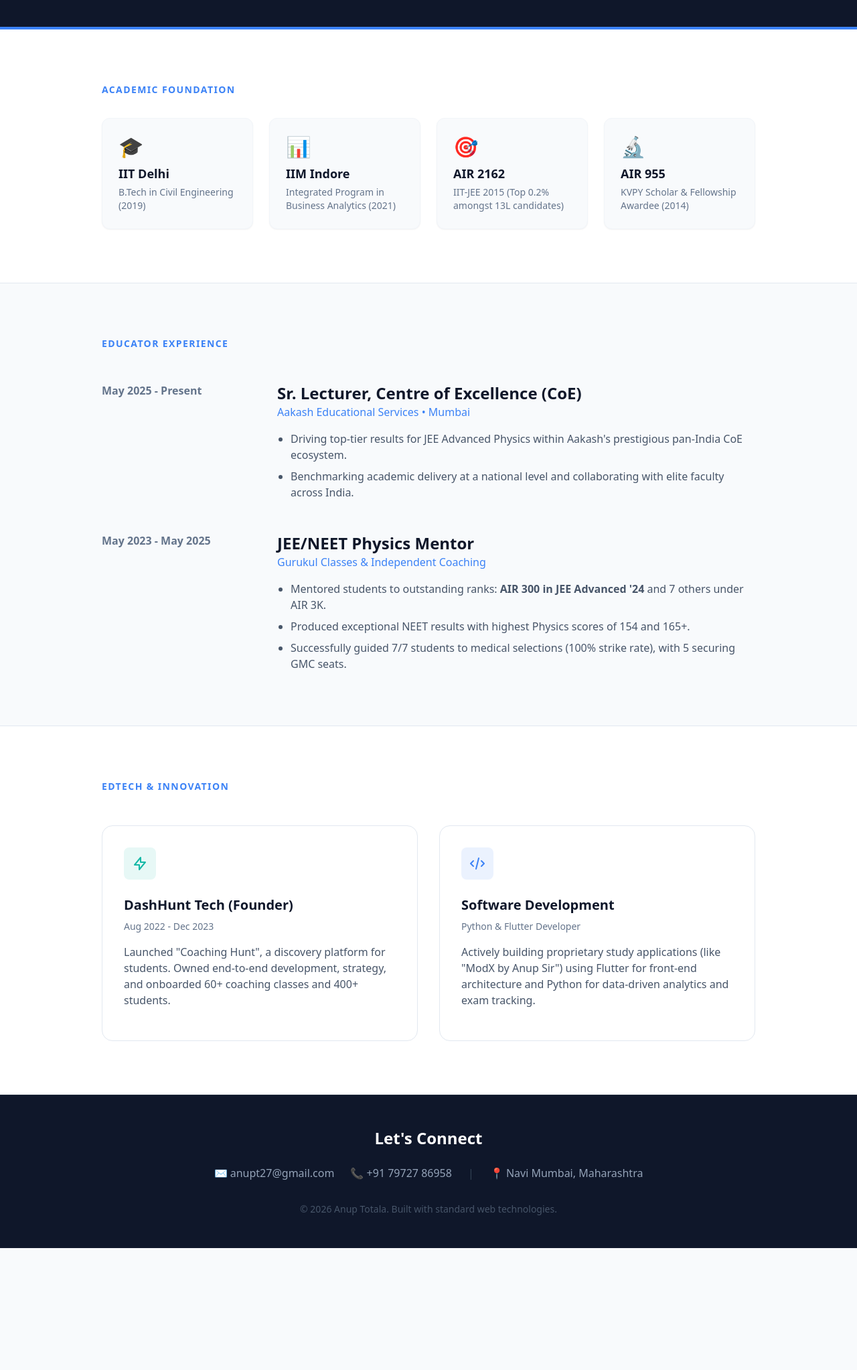
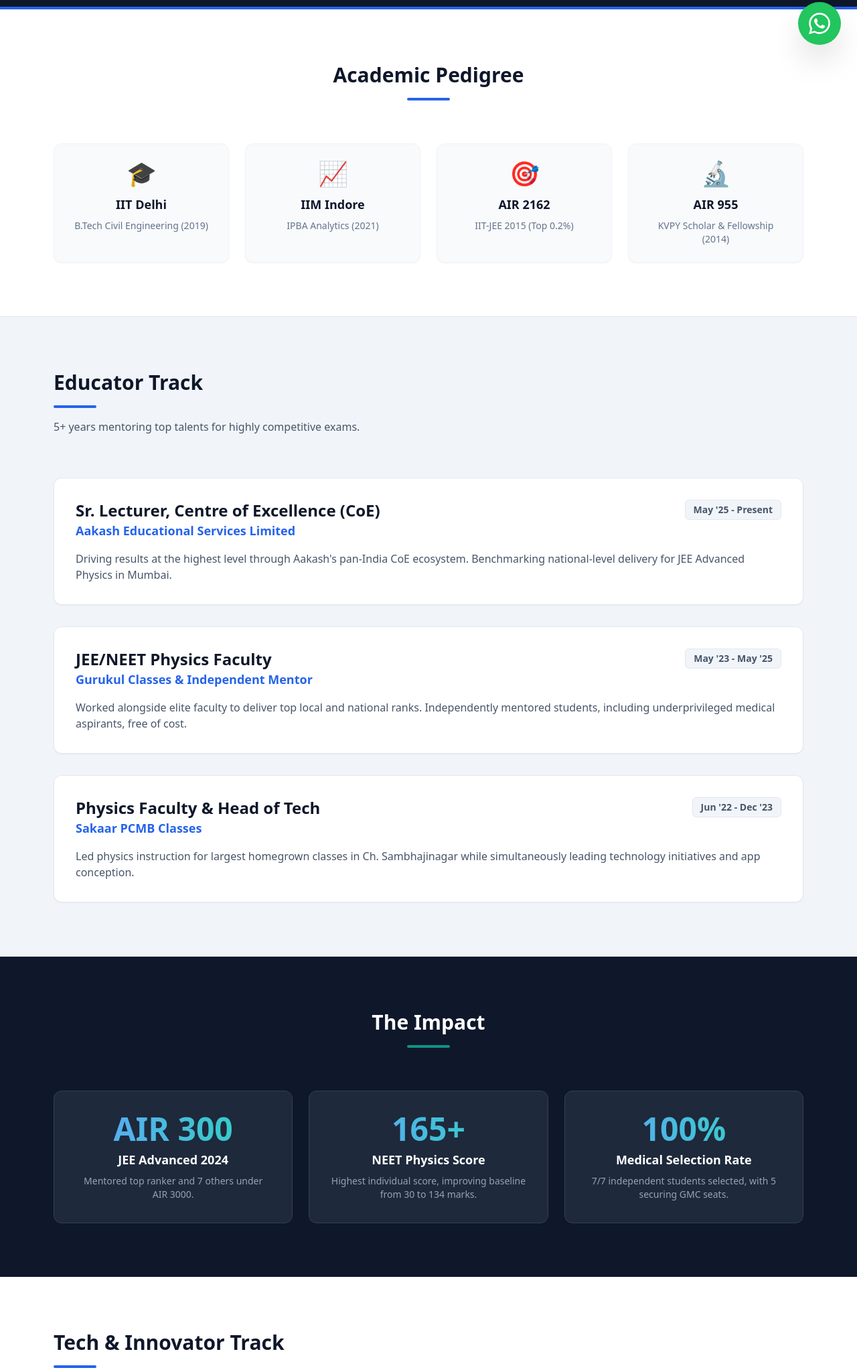
Before and after one commit to corpclegg27/firstwebpage, a plain HTML site: page index.html in a window 1280 px wide. Shown: the part 709-2754 px from the top of the page at 67% size. Before the commit the page ends 2572 px from the top, so only its background shows below. Drawn offline with nearby package versions, Linux system fonts and the light colour scheme.

Commit message:
Auto-sync update: 2026-03-09 04:38 PM

```diff
--- a/index.html
+++ b/index.html
@@ -1,9 +1,9 @@
 <!DOCTYPE html>
-<html lang="en">
+<html lang="en" class="scroll-smooth">
 <head>
     <meta charset="UTF-8">
     <meta name="viewport" content="width=device-width, initial-scale=1.0">
-    <title>Anup Totala | Physics Educator & EdTech Innovator</title>
+    <title>Anup Totala | Physics Educator & EdTech Developer</title>
     <meta name="description" content="IIT Delhi & IIM Indore Alumnus. Senior Physics Lecturer for JEE Advanced & NEET. EdTech Founder and App Developer.">
 
     <script src="https://cdn.tailwindcss.com"></script>
@@ -13,170 +13,219 @@
             theme: {
                 extend: {
                     colors: {
-                        slateDark: '#0f172a', /* Deep tech aesthetic */
-                        accentBlue: '#3b82f6', /* Professional trust blue */
-                        accentTeal: '#14b8a6' /* Innovator highlight */
+                        darkBg: '#0f172a',
+                        primaryBlue: '#2563eb',
+                        accentTeal: '#0d9488'
                     }
                 }
             }
         }
     </script>
 </head>
-<body class="bg-slate-50 text-slate-800 font-sans antialiased selection:bg-accentBlue selection:text-white">
+<body class="bg-slate-50 text-slate-800 font-sans antialiased">
 
-    <nav class="bg-white/80 backdrop-blur-md shadow-sm sticky top-0 z-50 border-b border-slate-200">
-        <div class="max-w-5xl mx-auto px-6 py-4 flex justify-between items-center">
-            <div class="font-extrabold text-xl text-slateDark tracking-tight">
-                Anup<span class="text-accentBlue">Totala</span>
+    <nav class="bg-white/90 backdrop-blur-md shadow-sm sticky top-0 z-40 border-b border-slate-200">
+        <div class="max-w-6xl mx-auto px-4 py-4 flex justify-between items-center">
+            <div class="font-extrabold text-2xl text-darkBg tracking-tight">
+                Anup<span class="text-primaryBlue">Totala</span>
             </div>
-            <div class="hidden md:flex gap-6 font-medium text-slate-600">
-                <a href="#about" class="hover:text-accentBlue transition">Pedigree</a>
-                <a href="#experience" class="hover:text-accentBlue transition">Experience</a>
-                <a href="#tech" class="hover:text-accentBlue transition">EdTech</a>
+            <div class="hidden md:flex gap-8 font-semibold text-slate-600">
+                <a href="#pedigree" class="hover:text-primaryBlue transition">Pedigree</a>
+                <a href="#teaching" class="hover:text-primaryBlue transition">Teaching</a>
+                <a href="#impact" class="hover:text-primaryBlue transition">Impact</a>
+                <a href="#tech" class="hover:text-primaryBlue transition">EdTech</a>
             </div>
-            <a href="mailto:anupt27@gmail.com" class="bg-slateDark text-white px-5 py-2 rounded-lg font-semibold hover:bg-slate-800 transition shadow-sm text-sm">
-                Get in Touch
-            </a>
+            <div class="md:hidden font-bold text-primaryBlue text-sm">
+                IIT-D | IIM-I
+            </div>
         </div>
     </nav>
 
-    <header class="bg-slateDark text-white py-24 md:py-32 px-6 border-b-4 border-accentBlue">
-        <div class="max-w-5xl mx-auto">
-            <div class="inline-block bg-slate-800 text-accentTeal font-semibold px-4 py-1 rounded-full text-sm mb-6 border border-slate-700">
+    <header class="bg-darkBg text-white py-20 md:py-32 px-4 border-b-4 border-primaryBlue relative overflow-hidden">
+        <div class="max-w-6xl mx-auto relative z-10">
+            <div class="inline-block bg-slate-800 text-accentTeal font-bold px-4 py-1 rounded-full text-sm mb-6 border border-slate-700 shadow-sm">
                 IIT Delhi & IIM Indore Alumnus
             </div>
             <h1 class="text-5xl md:text-7xl font-extrabold tracking-tight leading-tight mb-6">
-                Mastering the physics of <br> <span class="text-transparent bg-clip-text bg-gradient-to-r from-accentBlue to-accentTeal">learning & technology.</span>
+                Physics Educator.<br>
+                <span class="text-transparent bg-clip-text bg-gradient-to-r from-blue-400 to-teal-400">Tech Innovator.</span>
             </h1>
             <p class="text-lg md:text-xl text-slate-400 max-w-2xl mb-10 leading-relaxed">
-                I am a passionate educator with 5+ years of experience mentoring students to top ranks in JEE Advanced and NEET. Beyond the classroom, I build data-driven EdTech solutions and mobile apps to revolutionize how students learn.
+                Empowering students to crack JEE Advanced and NEET through rigorous Physics mentoring, while building scalable EdTech tools with Python and Flutter to revolutionize the learning experience.
             </p>
-            <div class="flex flex-wrap gap-4">
-                <a href="#experience" class="bg-accentBlue text-white px-8 py-3 rounded-lg font-bold hover:bg-blue-600 transition shadow-lg">
-                    View Teaching Profile
+            <div class="flex flex-col sm:flex-row gap-4">
+                <a href="#impact" class="bg-primaryBlue text-white px-8 py-3 rounded-lg font-bold hover:bg-blue-700 transition shadow-lg text-center">
+                    View Student Results
                 </a>
-                <a href="#tech" class="bg-transparent border border-slate-600 text-slate-300 px-8 py-3 rounded-lg font-bold hover:bg-slate-800 transition">
-                    Explore Tech Projects
+                <a href="Anup_Totala_CV.pdf" target="_blank" class="bg-transparent border-2 border-slate-600 text-slate-300 px-8 py-3 rounded-lg font-bold hover:bg-slate-800 transition text-center">
+                    Download Resume
                 </a>
             </div>
         </div>
     </header>
 
-    <section id="about" class="py-20 bg-white">
-        <div class="max-w-5xl mx-auto px-6">
-            <h2 class="text-sm font-bold tracking-widest text-accentBlue uppercase mb-8">Academic Foundation</h2>
+    <section id="pedigree" class="py-20 bg-white">
+        <div class="max-w-6xl mx-auto px-4">
+            <div class="text-center mb-16">
+                <h2 class="text-3xl font-extrabold text-darkBg mb-4">Academic Pedigree</h2>
+                <div class="w-16 h-1 bg-primaryBlue mx-auto rounded-full"></div>
+            </div>
 
-            <div class="grid grid-cols-1 md:grid-cols-4 gap-6">
-                <div class="bg-slate-50 p-6 rounded-xl border border-slate-100 shadow-sm">
-                    <div class="text-3xl mb-2">🎓</div>
-                    <h3 class="font-bold text-slate-900 text-lg">IIT Delhi</h3>
-                    <p class="text-slate-500 text-sm mt-1">B.Tech in Civil Engineering (2019)</p>
+            <div class="grid grid-cols-1 sm:grid-cols-2 md:grid-cols-4 gap-6 text-center">
+                <div class="p-6 bg-slate-50 border border-slate-100 rounded-xl shadow-sm hover:shadow-md transition">
+                    <div class="text-4xl mb-3">🎓</div>
+                    <h3 class="font-bold text-lg text-slate-900">IIT Delhi</h3>
+                    <p class="text-sm text-slate-500 mt-2">B.Tech Civil Engineering (2019)</p>
                 </div>
-
-                <div class="bg-slate-50 p-6 rounded-xl border border-slate-100 shadow-sm">
-                    <div class="text-3xl mb-2">📊</div>
-                    <h3 class="font-bold text-slate-900 text-lg">IIM Indore</h3>
-                    <p class="text-slate-500 text-sm mt-1">Integrated Program in Business Analytics (2021)</p>
+                <div class="p-6 bg-slate-50 border border-slate-100 rounded-xl shadow-sm hover:shadow-md transition">
+                    <div class="text-4xl mb-3">📈</div>
+                    <h3 class="font-bold text-lg text-slate-900">IIM Indore</h3>
+                    <p class="text-sm text-slate-500 mt-2">IPBA Analytics (2021)</p>
                 </div>
-
-                <div class="bg-slate-50 p-6 rounded-xl border border-slate-100 shadow-sm">
-                    <div class="text-3xl mb-2">🎯</div>
-                    <h3 class="font-bold text-slate-900 text-lg">AIR 2162</h3>
-                    <p class="text-slate-500 text-sm mt-1">IIT-JEE 2015 (Top 0.2% amongst 13L candidates)</p>
+                <div class="p-6 bg-slate-50 border border-slate-100 rounded-xl shadow-sm hover:shadow-md transition">
+                    <div class="text-4xl mb-3">🎯</div>
+                    <h3 class="font-bold text-lg text-slate-900">AIR 2162</h3>
+                    <p class="text-sm text-slate-500 mt-2">IIT-JEE 2015 (Top 0.2%)</p>
                 </div>
-
-                <div class="bg-slate-50 p-6 rounded-xl border border-slate-100 shadow-sm">
-                    <div class="text-3xl mb-2">🔬</div>
-                    <h3 class="font-bold text-slate-900 text-lg">AIR 955</h3>
-                    <p class="text-slate-500 text-sm mt-1">KVPY Scholar & Fellowship Awardee (2014)</p>
+                <div class="p-6 bg-slate-50 border border-slate-100 rounded-xl shadow-sm hover:shadow-md transition">
+                    <div class="text-4xl mb-3">🔬</div>
+                    <h3 class="font-bold text-lg text-slate-900">AIR 955</h3>
+                    <p class="text-sm text-slate-500 mt-2">KVPY Scholar & Fellowship (2014)</p>
                 </div>
             </div>
         </div>
     </section>
 
-    <section id="experience" class="py-20 bg-slate-50 border-y border-slate-200">
-        <div class="max-w-5xl mx-auto px-6">
-            <h2 class="text-sm font-bold tracking-widest text-accentBlue uppercase mb-12">Educator Experience</h2>
+    <section id="teaching" class="py-20 bg-slate-100 border-y border-slate-200">
+        <div class="max-w-6xl mx-auto px-4">
+            <div class="mb-16">
+                <h2 class="text-3xl font-extrabold text-darkBg mb-4">Educator Track</h2>
+                <div class="w-16 h-1 bg-primaryBlue rounded-full"></div>
+                <p class="mt-4 text-slate-600">5+ years mentoring top talents for highly competitive exams.</p>
+            </div>
 
-            <div class="space-y-12">
-                <div class="flex flex-col md:flex-row gap-6">
-                    <div class="md:w-1/4">
-                        <p class="text-slate-500 font-semibold">May 2025 - Present</p>
+            <div class="space-y-8">
+                <div class="bg-white p-8 rounded-xl shadow-sm border border-slate-200">
+                    <div class="flex flex-col md:flex-row md:justify-between md:items-start mb-4">
+                        <div>
+                            <h3 class="text-2xl font-bold text-slate-900">Sr. Lecturer, Centre of Excellence (CoE)</h3>
+                            <p class="text-primaryBlue font-semibold text-lg">Aakash Educational Services Limited</p>
+                        </div>
+                        <span class="mt-2 md:mt-0 bg-slate-100 text-slate-600 font-bold px-3 py-1 rounded-md text-sm border border-slate-200">May '25 - Present</span>
                     </div>
-                    <div class="md:w-3/4">
-                        <h3 class="text-2xl font-bold text-slate-900">Sr. Lecturer, Centre of Excellence (CoE)</h3>
-                        <p class="text-accentBlue font-medium mb-4">Aakash Educational Services • Mumbai</p>
-                        <ul class="list-disc list-outside ml-5 text-slate-600 space-y-2">
-                            <li>Driving top-tier results for JEE Advanced Physics within Aakash's prestigious pan-India CoE ecosystem.</li>
-                            <li>Benchmarking academic delivery at a national level and collaborating with elite faculty across India.</li>
-                        </ul>
-                    </div>
+                    <p class="text-slate-600">Driving results at the highest level through Aakash's pan-India CoE ecosystem. Benchmarking national-level delivery for JEE Advanced Physics in Mumbai.</p>
                 </div>
 
-                <div class="flex flex-col md:flex-row gap-6">
-                    <div class="md:w-1/4">
-                        <p class="text-slate-500 font-semibold">May 2023 - May 2025</p>
+                <div class="bg-white p-8 rounded-xl shadow-sm border border-slate-200">
+                    <div class="flex flex-col md:flex-row md:justify-between md:items-start mb-4">
+                        <div>
+                            <h3 class="text-2xl font-bold text-slate-900">JEE/NEET Physics Faculty</h3>
+                            <p class="text-primaryBlue font-semibold text-lg">Gurukul Classes & Independent Mentor</p>
+                        </div>
+                        <span class="mt-2 md:mt-0 bg-slate-100 text-slate-600 font-bold px-3 py-1 rounded-md text-sm border border-slate-200">May '23 - May '25</span>
                     </div>
-                    <div class="md:w-3/4">
-                        <h3 class="text-2xl font-bold text-slate-900">JEE/NEET Physics Mentor</h3>
-                        <p class="text-accentBlue font-medium mb-4">Gurukul Classes & Independent Coaching</p>
-                        <ul class="list-disc list-outside ml-5 text-slate-600 space-y-2">
-                            <li>Mentored students to outstanding ranks: <strong>AIR 300 in JEE Advanced '24</strong> and 7 others under AIR 3K.</li>
-                            <li>Produced exceptional NEET results with highest Physics scores of 154 and 165+.</li>
-                            <li>Successfully guided 7/7 students to medical selections (100% strike rate), with 5 securing GMC seats.</li>
-                        </ul>
+                    <p class="text-slate-600">Worked alongside elite faculty to deliver top local and national ranks. Independently mentored students, including underprivileged medical aspirants, free of cost.</p>
+                </div>
+
+                <div class="bg-white p-8 rounded-xl shadow-sm border border-slate-200">
+                    <div class="flex flex-col md:flex-row md:justify-between md:items-start mb-4">
+                        <div>
+                            <h3 class="text-2xl font-bold text-slate-900">Physics Faculty & Head of Tech</h3>
+                            <p class="text-primaryBlue font-semibold text-lg">Sakaar PCMB Classes</p>
+                        </div>
+                        <span class="mt-2 md:mt-0 bg-slate-100 text-slate-600 font-bold px-3 py-1 rounded-md text-sm border border-slate-200">Jun '22 - Dec '23</span>
                     </div>
+                    <p class="text-slate-600">Led physics instruction for largest homegrown classes in Ch. Sambhajinagar while simultaneously leading technology initiatives and app conception.</p>
+                </div>
+            </div>
+        </div>
+    </section>
+
+    <section id="impact" class="py-20 bg-darkBg text-white">
+        <div class="max-w-6xl mx-auto px-4">
+            <div class="text-center mb-16">
+                <h2 class="text-3xl font-extrabold mb-4">The Impact</h2>
+                <div class="w-16 h-1 bg-accentTeal mx-auto rounded-full"></div>
+            </div>
+
+            <div class="grid grid-cols-1 md:grid-cols-3 gap-6">
+                <div class="bg-slate-800 p-8 rounded-xl border border-slate-700 text-center hover:border-primaryBlue transition">
+                    <div class="text-5xl font-extrabold text-transparent bg-clip-text bg-gradient-to-r from-blue-400 to-teal-400 mb-2">AIR 300</div>
+                    <p class="font-bold text-lg">JEE Advanced 2024</p>
+                    <p class="text-slate-400 text-sm mt-2">Mentored top ranker and 7 others under AIR 3000.</p>
+                </div>
+                <div class="bg-slate-800 p-8 rounded-xl border border-slate-700 text-center hover:border-primaryBlue transition">
+                    <div class="text-5xl font-extrabold text-transparent bg-clip-text bg-gradient-to-r from-blue-400 to-teal-400 mb-2">165+</div>
+                    <p class="font-bold text-lg">NEET Physics Score</p>
+                    <p class="text-slate-400 text-sm mt-2">Highest individual score, improving baseline from 30 to 134 marks.</p>
+                </div>
+                <div class="bg-slate-800 p-8 rounded-xl border border-slate-700 text-center hover:border-primaryBlue transition">
+                    <div class="text-5xl font-extrabold text-transparent bg-clip-text bg-gradient-to-r from-blue-400 to-teal-400 mb-2">100%</div>
+                    <p class="font-bold text-lg">Medical Selection Rate</p>
+                    <p class="text-slate-400 text-sm mt-2">7/7 independent students selected, with 5 securing GMC seats.</p>
                 </div>
             </div>
         </div>
     </section>
 
     <section id="tech" class="py-20 bg-white">
-        <div class="max-w-5xl mx-auto px-6">
-            <h2 class="text-sm font-bold tracking-widest text-accentBlue uppercase mb-12">EdTech & Innovation</h2>
+        <div class="max-w-6xl mx-auto px-4">
+            <div class="mb-16">
+                <h2 class="text-3xl font-extrabold text-darkBg mb-4">Tech & Innovator Track</h2>
+                <div class="w-16 h-1 bg-primaryBlue rounded-full"></div>
+            </div>
 
             <div class="grid grid-cols-1 md:grid-cols-2 gap-8">
-                <div class="border border-slate-200 rounded-2xl p-8 hover:shadow-lg transition">
-                    <div class="bg-accentTeal/10 w-12 h-12 rounded-lg flex items-center justify-center text-accentTeal mb-6">
-                        <svg class="w-6 h-6" fill="none" stroke="currentColor" viewBox="0 0 24 24"><path stroke-linecap="round" stroke-linejoin="round" stroke-width="2" d="M13 10V3L4 14h7v7l9-11h-7z"></path></svg>
-                    </div>
-                    <h3 class="text-xl font-bold text-slate-900 mb-2">DashHunt Tech (Founder)</h3>
-                    <p class="text-slate-500 text-sm mb-4">Aug 2022 - Dec 2023</p>
-                    <p class="text-slate-600 mb-4">Launched "Coaching Hunt", a discovery platform for students. Owned end-to-end development, strategy, and onboarded 60+ coaching classes and 400+ students.</p>
+                <div class="p-8 border-2 border-slate-100 rounded-2xl hover:border-primaryBlue transition hover:shadow-lg">
+                    <div class="text-3xl mb-4">🚀</div>
+                    <h3 class="text-2xl font-bold text-slate-900 mb-2">DashHunt Tech</h3>
+                    <p class="text-primaryBlue font-semibold mb-4">Founder & CEO (Aug '22 - Dec '23)</p>
+                    <p class="text-slate-600 mb-4">Launched 'Coaching Hunt', an EdTech platform for coaching discovery and scholarships. Maintained end-to-end ownership spanning tech stack development, business strategy, and operations.</p>
+                    <ul class="text-sm text-slate-500 list-disc ml-5">
+                        <li>Partnered with 60+ coaching classes</li>
+                        <li>Onboarded 400+ students</li>
+                    </ul>
                 </div>
 
-                <div class="border border-slate-200 rounded-2xl p-8 hover:shadow-lg transition">
-                    <div class="bg-accentBlue/10 w-12 h-12 rounded-lg flex items-center justify-center text-accentBlue mb-6">
-                        <svg class="w-6 h-6" fill="none" stroke="currentColor" viewBox="0 0 24 24"><path stroke-linecap="round" stroke-linejoin="round" stroke-width="2" d="M10 20l4-16m4 4l4 4-4 4M6 16l-4-4 4-4"></path></svg>
-                    </div>
-                    <h3 class="text-xl font-bold text-slate-900 mb-2">Software Development</h3>
-                    <p class="text-slate-500 text-sm mb-4">Python & Flutter Developer</p>
-                    <p class="text-slate-600 mb-4">Actively building proprietary study applications (like "ModX by Anup Sir") using Flutter for front-end architecture and Python for data-driven analytics and exam tracking.</p>
+                <div class="p-8 border-2 border-slate-100 rounded-2xl hover:border-primaryBlue transition hover:shadow-lg">
+                    <div class="text-3xl mb-4">💻</div>
+                    <h3 class="text-2xl font-bold text-slate-900 mb-2">Software Development</h3>
+                    <p class="text-primaryBlue font-semibold mb-4">Python & Flutter Engineer</p>
+                    <p class="text-slate-600 mb-4">Developer of 'ModX by Anup Sir' and internal coaching management systems. Bridging the gap between academics and technology through data-driven architectures.</p>
+                    <ul class="text-sm text-slate-500 list-disc ml-5">
+                        <li>Built analytics-driven exam data reporting systems</li>
+                        <li>Developed dual-sided apps for student tracking and faculty management</li>
+                    </ul>
                 </div>
             </div>
         </div>
     </section>
 
-    <footer class="bg-slateDark text-slate-400 py-12 border-t border-slate-800">
-        <div class="max-w-5xl mx-auto px-6 text-center">
+    <footer class="bg-slate-900 text-slate-400 py-12 border-t border-slate-800">
+        <div class="max-w-6xl mx-auto px-4 text-center">
             <h2 class="text-2xl font-bold text-white mb-6">Let's Connect</h2>
-            <div class="flex flex-col md:flex-row justify-center gap-6 mb-8">
-                <a href="mailto:anupt27@gmail.com" class="flex items-center justify-center gap-2 hover:text-accentBlue transition">
-                    ✉️ anupt27@gmail.com
+            <div class="flex flex-col md:flex-row justify-center gap-4 md:gap-8 mb-8">
+                <a href="mailto:anupt27@gmail.com" class="hover:text-primaryBlue transition flex items-center justify-center gap-2">
+                    <span>✉️</span> anupt27@gmail.com
                 </a>
-                <a href="tel:+917972786958" class="flex items-center justify-center gap-2 hover:text-accentBlue transition">
-                    📞 +91 79727 86958
+                <a href="tel:+917972786958" class="hover:text-primaryBlue transition flex items-center justify-center gap-2">
+                    <span>📞</span> +91 79727 86958 / 99754 44041
                 </a>
-                <span class="hidden md:inline text-slate-700">|</span>
-                <span class="flex items-center justify-center gap-2">
-                    📍 Navi Mumbai, Maharashtra
-                </span>
             </div>
             <p class="text-sm text-slate-600">
-                © <script>document.write(new Date().getFullYear())</script> Anup Totala. Built with standard web technologies.
+                © <script>document.write(new Date().getFullYear())</script> Anup Totala. All rights reserved. Built with precision.
             </p>
         </div>
     </footer>
 
+    <a href="https://wa.me/917972786958?text=Hello%20Anup,%20I%20am%20reaching%20out%20from%20your%20portfolio%20website."
+       target="_blank"
+       class="fixed bottom-6 right-6 z-50 bg-green-500 text-white p-4 rounded-full shadow-2xl hover:bg-green-600 hover:scale-110 transition-transform flex items-center justify-center group"
+       aria-label="Contact on WhatsApp">
+        <svg class="w-8 h-8" fill="currentColor" viewBox="0 0 24 24" xmlns="http://www.w3.org/2000/svg">
+            <path d="M17.472 14.382c-.297-.149-1.758-.867-2.03-.967-.273-.099-.471-.148-.67.15-.197.297-.767.966-.94 1.164-.173.199-.347.223-.644.075-.297-.15-1.255-.463-2.39-1.475-.883-.788-1.48-1.761-1.653-2.059-.173-.297-.018-.458.13-.606.134-.133.298-.347.446-.52.149-.174.198-.298.298-.497.099-.198.05-.371-.025-.52-.075-.149-.669-1.612-.916-2.207-.242-.579-.487-.5-.669-.51a12.8 12.8 0 0 0-.57-.01c-.198 0-.52.074-.792.372-.272.297-1.04 1.016-1.04 2.479 0 1.462 1.065 2.875 1.213 3.074.149.198 2.096 3.2 5.077 4.487.709.306 1.262.489 1.694.625.712.227 1.36.195 1.871.118.571-.085 1.758-.719 2.006-1.413.248-.694.248-1.289.173-1.413-.074-.124-.272-.198-.57-.347m-5.421 7.403h-.004a9.87 9.87 0 0 1-5.031-1.378l-.361-.214-3.741.982.998-3.648-.235-.374a9.86 9.86 0 0 1-1.51-5.26c.001-5.45 4.436-9.884 9.888-9.884 2.64 0 5.122 1.03 6.988 2.898a9.82 9.82 0 0 1 2.893 6.994c-.003 5.45-4.437 9.884-9.885 9.884m8.413-18.297A11.815 11.815 0 0 0 12.05 0C5.495 0 .16 5.335.157 11.892c0 2.096.547 4.142 1.588 5.945L.057 24l6.305-1.654a11.882 11.882 0 0 0 5.683 1.448h.005c6.554 0 11.89-5.335 11.893-11.893a11.821 11.821 0 0 0-3.48-8.413Z"/>
+        </svg>
+    </a>
+
 </body>
 </html>
```
